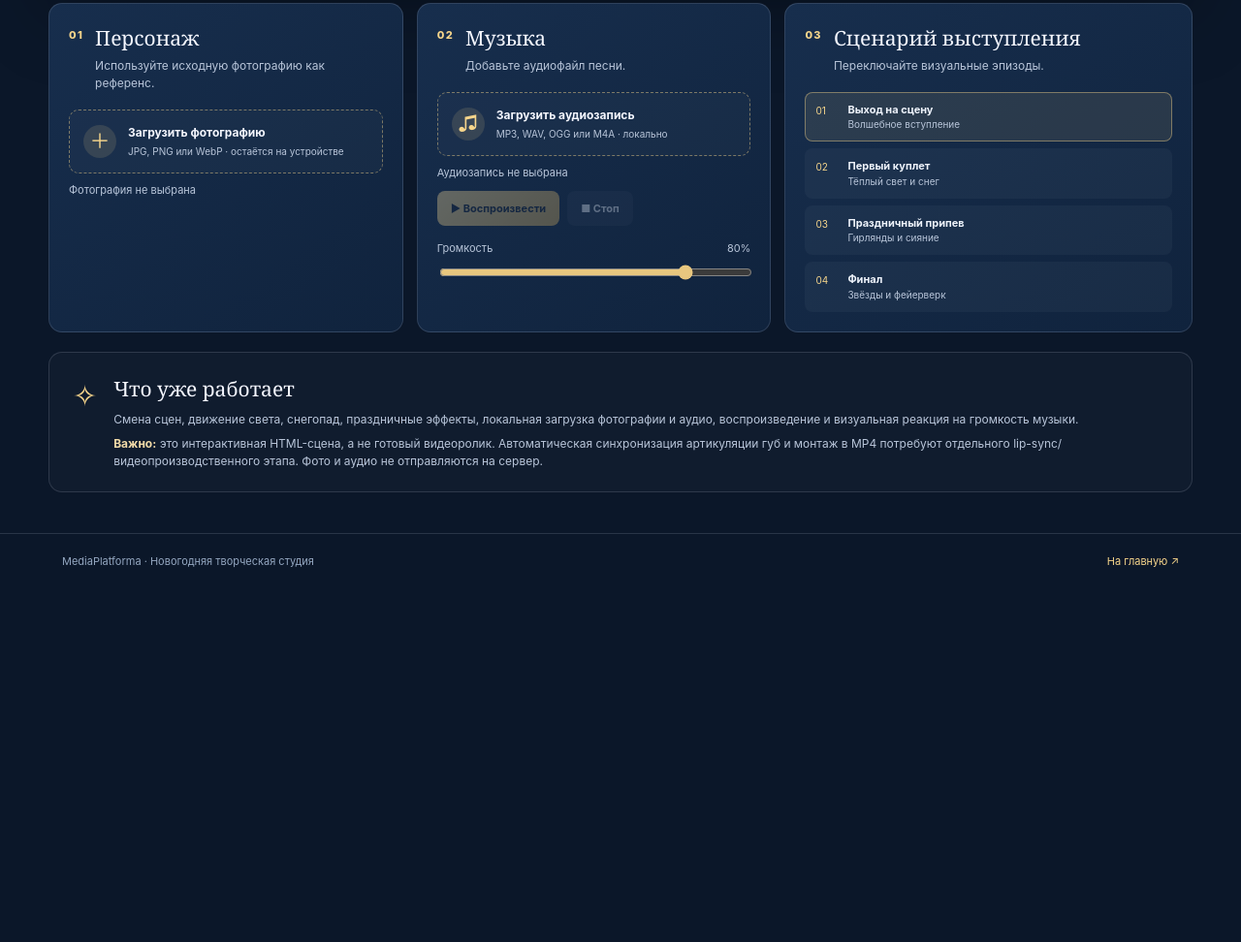
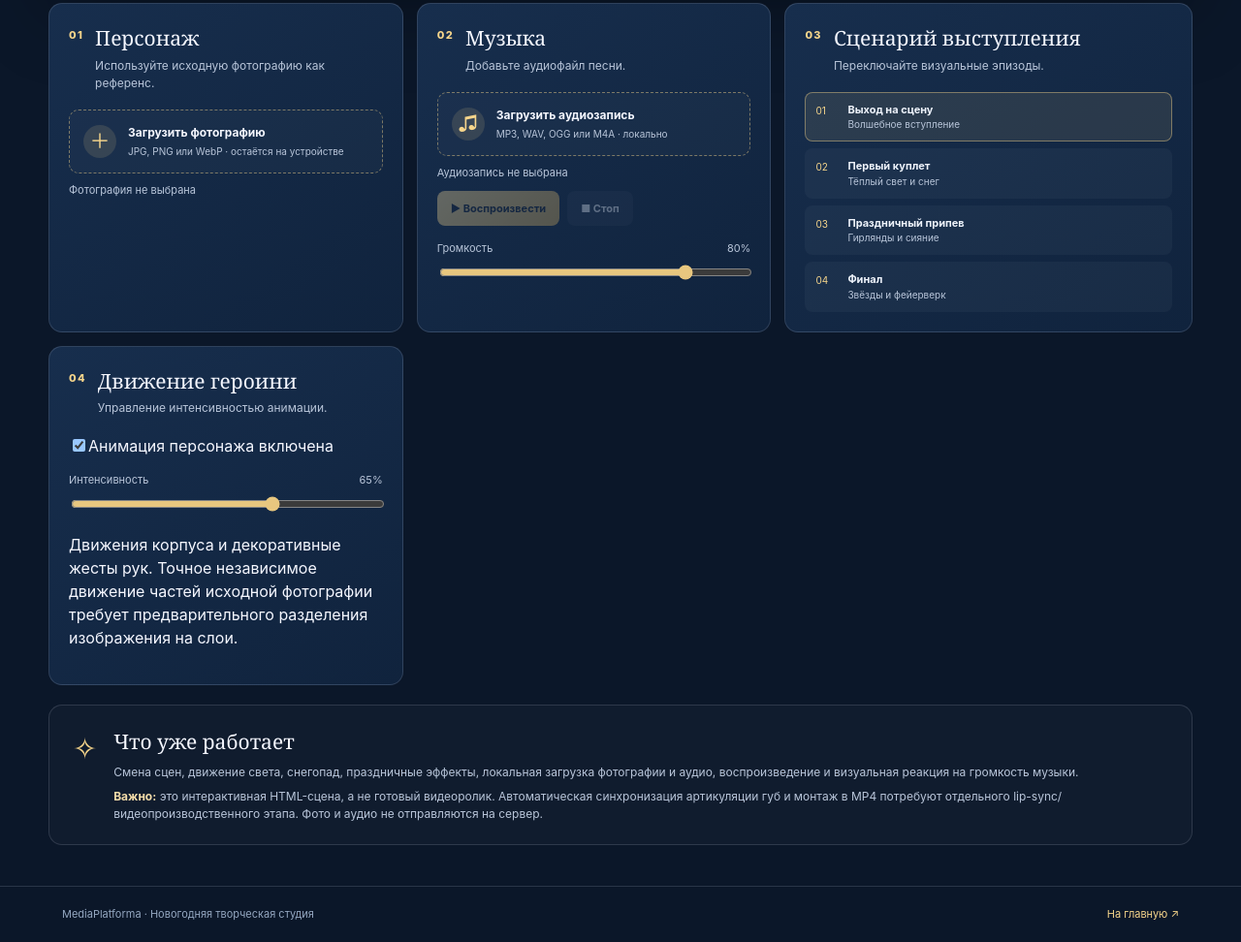
Before and after one commit to rytikov0285/Media-Public, a plain HTML site: page site/new-year/index.html in a window 1280 px wide. Shown: the part 1039-2011 px from the top of the page at 97% size. Before the commit the page ends 1647 px from the top, so only its background shows below. Drawn offline with Linux system fonts and the light colour scheme.

Commit message:
Add character motion controls and arm rig markup

```diff
--- a/site/new-year/index.html
+++ b/site/new-year/index.html
@@ -44,6 +44,8 @@
             <small>Загрузите фотографию ниже</small>
           </div>
           <img id="heroineImage" class="heroine-image" alt="Главная героиня новогоднего клипа" hidden>
+          <div class="motion-arm motion-arm-left" aria-hidden="true"><span class="arm-upper"></span><span class="arm-fore"></span><span class="arm-hand"></span></div>
+          <div class="motion-arm motion-arm-right" aria-hidden="true"><span class="arm-upper"></span><span class="arm-fore"></span><span class="arm-hand"></span></div>
           <div class="spotlight"></div>
         </div>
         <div class="stage-caption" aria-live="polite">
@@ -92,6 +94,14 @@
           <button class="scene-button" data-scene="finale" type="button"><span>04</span><b>Финал</b><small>Звёзды и фейерверк</small></button>
         </div>
       </article>
+
+      <article class="panel motion-panel">
+        <div class="panel-heading"><span class="panel-number">04</span><div><h2>Движение героини</h2><p>Управление интенсивностью анимации.</p></div></div>
+        <label class="motion-toggle"><input id="motionEnabled" type="checkbox" checked><span>Анимация персонажа включена</span></label>
+        <label class="volume-label" for="motionIntensity">Интенсивность <output id="motionIntensityValue">65%</output></label>
+        <input id="motionIntensity" class="range" type="range" min="0" max="1" step="0.05" value="0.65">
+        <p class="motion-hint">Движения корпуса и декоративные жесты рук. Точное независимое движение частей исходной фотографии требует предварительного разделения изображения на слои.</p>
+      </article>
     </section>
 
     <section class="notes">
```
